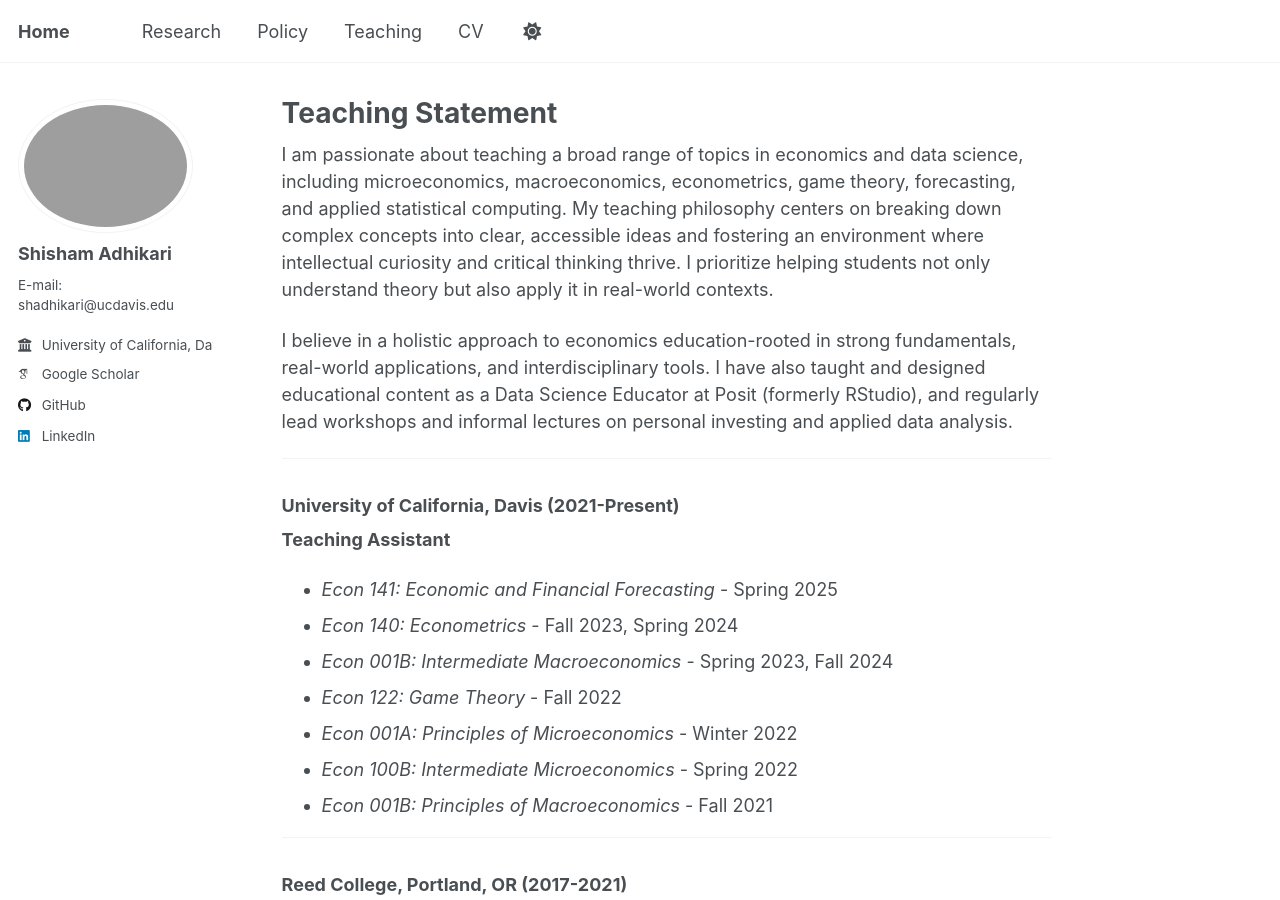
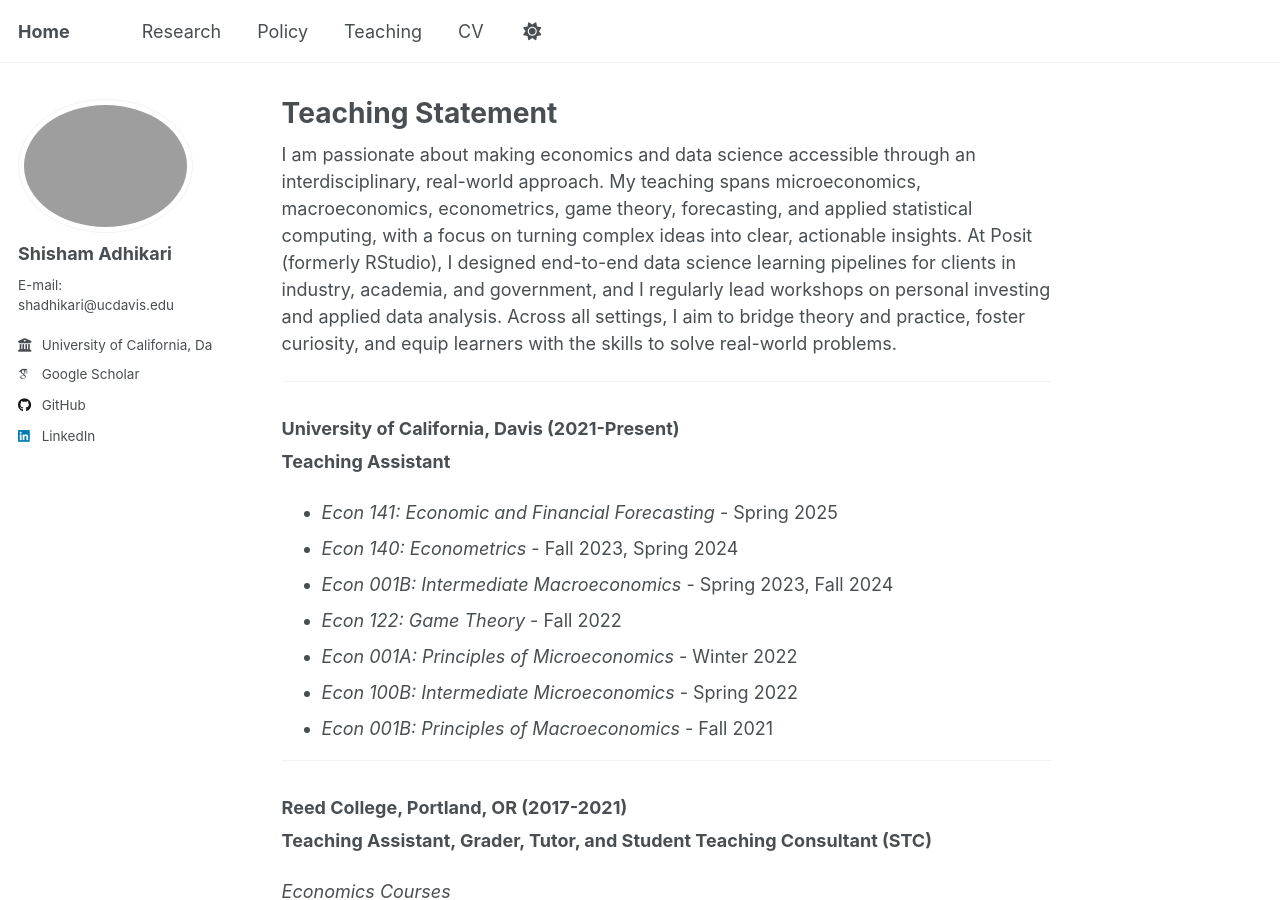
Before and after one commit to adhikars11/shadhikari, a Jekyll site: the page built from _pages/teaching_exp.md, in a window 1280 px wide and 900 px high. Built offline with Jekyll 4.4.1, drawn with Linux system fonts in a browser that asks for light colours; some web fonts are replaced.

Commit message:
teaching

```diff
--- a/_pages/teaching_exp.md
+++ b/_pages/teaching_exp.md
@@ -5,9 +5,7 @@ permalink: /teaching/
 author_profile: true
 ---
 
-I am passionate about teaching a broad range of topics in economics and data science, including microeconomics, macroeconomics, econometrics, game theory, forecasting, and applied statistical computing. My teaching philosophy centers on breaking down complex concepts into clear, accessible ideas and fostering an environment where intellectual curiosity and critical thinking thrive. I prioritize helping students not only understand theory but also apply it in real-world contexts.
-
-I believe in a holistic approach to economics education-rooted in strong fundamentals, real-world applications, and interdisciplinary tools. I have also taught and designed educational content as a Data Science Educator at Posit (formerly RStudio), and regularly lead workshops and informal lectures on personal investing and applied data analysis.
+I am passionate about making economics and data science accessible through an interdisciplinary, real-world approach. My teaching spans microeconomics, macroeconomics, econometrics, game theory, forecasting, and applied statistical computing, with a focus on turning complex ideas into clear, actionable insights. At Posit (formerly RStudio), I designed end-to-end data science learning pipelines for clients in industry, academia, and government, and I regularly lead workshops on personal investing and applied data analysis. Across all settings, I aim to bridge theory and practice, foster curiosity, and equip learners with the skills to solve real-world problems.
 
 ---
 
```
